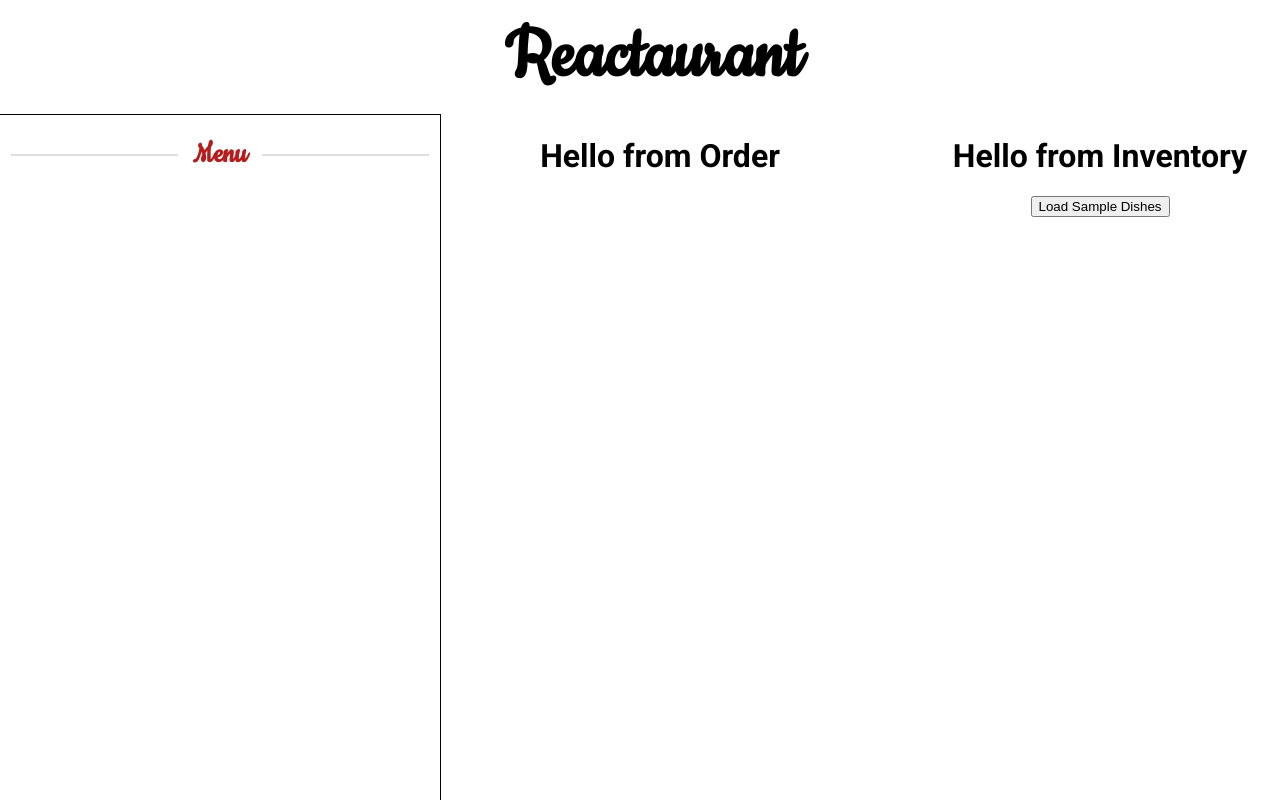
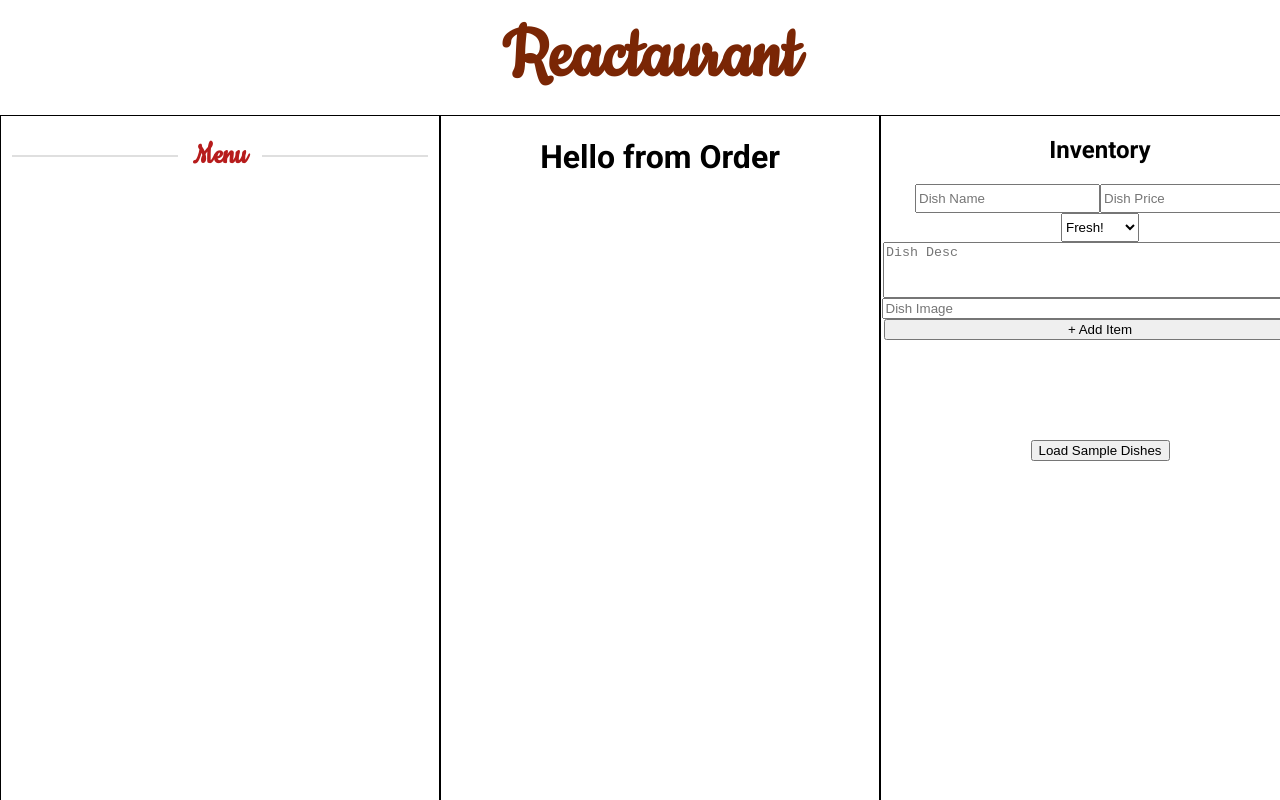
Before and after one commit to tomaszferens/Simple-React-App, a React app: page / in a window 1280 px wide. Both pictures are taken after typing "Sample" into the empty fields and a click on the button "Go to Store". Shown: the top 800 px of the page. Built offline with nearby package versions, Linux system fonts and the light colour scheme.

Commit message:
updated inventory, needs styling

```diff
--- a/src/js/components/App.js
+++ b/src/js/components/App.js
@@ -16,6 +16,14 @@ export default class App extends Component {
         };
 
         this.loadSamples = this.loadSamples.bind(this);
+        this.addDish = this.addDish.bind(this);
+    }
+
+    addDish(dish) {
+        const dishes = {...this.state.dishes};
+        const timestamp = Date.now();
+        dishes[`dish-${timestamp}`] = dish;
+        this.setState({ dishes });
     }
 
     loadSamples() {
@@ -42,7 +50,7 @@ export default class App extends Component {
                         </ul>
                     </div>
                     <Order />
-                    <Inventory loadSamples={this.loadSamples} />
+                    <Inventory addDish={this.addDish} loadSamples={this.loadSamples} />
                 </div>
             </div>
         );
--- a/src/js/components/Inventory.js
+++ b/src/js/components/Inventory.js
@@ -1,11 +1,34 @@
 import React, { Component } from 'react';
 
 class Inventory extends Component {
+    createDish(e) {
+        e.preventDefault();
+        const dish = {
+            name: this.name.value,
+            price: this.price.value,
+            status: this.status.value,
+            desc: this.desc.value,
+            image: this.image.value
+        };
+        this.props.addDish(dish);
+        this.dishForm.reset();
+    }
     render() {
         return (
             <div className="inventory">
-                <h1>Hello from Inventory</h1>
-                <button onClick={this.props.loadSamples}>Load Sample Dishes</button>
+                <h2>Inventory</h2>
+                <form ref={(input) => this.dishForm = input} className="dish-form" onSubmit={(e) => this.createDish(e)}>
+                    <input ref={(input) => this.name = input} type="text" placeholder="Dish Name" />
+                    <input ref={(input) => this.price = input} type="text" placeholder="Dish Price" />
+                    <select ref={(input) => this.status = input}>
+                        <option value="available">Fresh!</option>
+                        <option value="unavailable">Sold Out!</option>
+                    </select>
+                    <textarea ref={(input) => this.desc = input} placeholder="Dish Desc" ></textarea>
+                    <input ref={(input) => this.image = input} type="text" placeholder="Dish Image" />
+                    <button type="submit">+ Add Item</button>
+                </form>
+                <button type="submit" onClick={this.props.loadSamples}>Load Sample Dishes</button>
             </div>
         );
     }
--- a/src/sample-dishes.js
+++ b/src/sample-dishes.js
@@ -13,5 +13,29 @@ module.exports = {
         desc: 'Forget French fries. Bites of perfectly baked, steaming potatoes with an impossibly crispy exterior.',
         price: '13.99$',
         status: 'available'
+    },
+
+    dish3: {
+        name: 'Shrimps',
+        image: 'http://i.imgur.com/cWz2A39.jpg',
+        desc: 'Fresh Toasted Baguette stuffed with warm, hand breaded Shrimp, Tomatoes, Lettuce, Pickles & Mayo. ',
+        price: '14.50$',
+        status: 'available'
+    },
+
+    dish4: {
+        name: 'Atlantic Halibut',
+        image: 'http://i.imgur.com/4koqYSw.jpg',
+        desc: 'Moist and delicious halibut is baked in a creamy topping with green onions and dill. Everybody loves this dish!',
+        price: '19.99$',
+        status: 'available'
+    },
+
+    dish5: {
+        name: 'Tikka Masala',
+        image: 'http://i.imgur.com/vaRFPmH.jpg',
+        desc: 'Roasted chunks of chicken tikka in a really spicy sauce. The sauce is creamy, spiced and orange-coloured.',
+        price: '13.49$',
+        status: 'available'
     }
 };
--- a/src/style/styles.scss
+++ b/src/style/styles.scss
@@ -13,10 +13,11 @@ body {
     &>h1{
         font-family: 'Cookie', cursive;
         font-size: 80px;
-        width: 310px;
+        width: 315px;
         margin-left: auto;
         margin-right: auto;
         line-height: 10%;
+        color: #7a2605;
     }
 
 }
@@ -37,12 +38,14 @@ body {
     display: flex;
     width: 1320px;
     font-family: 'Roboto', sans-serif;
+    justify-content: space-between;
     text-align: center;
 
     .menu {
+        border: 1px solid black;
         width: 440px;
-        height: 800px;
-        outline: 1px solid black;
+        min-height: 800px;
+        margin-bottom: 50px;
 
         &>h1 {
             font-family: 'Cookie', cursive;
@@ -75,13 +78,15 @@ body {
     }
 
     .order {
-
+        border: 1px solid black;
         width: 440px;
+        margin-bottom: 50px;
     }
 
     .inventory {
-
+        border: 1px solid black;
         width: 440px;
+        margin-bottom: 50px;
     }
 
 }
@@ -93,10 +98,15 @@ ul.list-of-dishes > li.menu-dish {
     border-top: 1px solid black;
     border-bottom: 1px solid black;
 
+    img {
+        margin-right: 1px;
+    }
+
     div {
         display: flex;
         flex-direction: column;
         align-items: center;
+        justify-content: space-between;
 
         button {
             width: 70px;
@@ -115,7 +125,6 @@ ul.list-of-dishes > li.menu-dish {
 
     h4 {
         width: 120px;
-        height: 40px;
         margin: 0;
     }
     span.price {
@@ -123,8 +132,6 @@ ul.list-of-dishes > li.menu-dish {
     }
     p {
         font-size: 12px;
-        margin-top: 10px;
-        margin-bottom: 10px
     }
 }
 
@@ -185,3 +192,33 @@ ul.list-of-dishes > li.menu-dish {
         background: rgba(#333030, .8);
     }
 }
+.inventory {
+    & > button {
+        margin-top: 100px;
+    }
+
+    .dish-form {
+        input:nth-of-type(1) {
+            padding: 5px 2px;
+        }
+        input:nth-of-type(2) {
+            padding: 5px 2px;
+        }
+        input:nth-of-type(3) {
+            width: 429px;
+        }
+        select {
+            padding: 5px 0px;
+        }
+        button {
+            width: 433px;
+        }
+        textarea {
+            display: block;
+            width: 427px;
+            margin-left: 2px;
+            height: 50px;
+        }
+
+    }
+}
```
